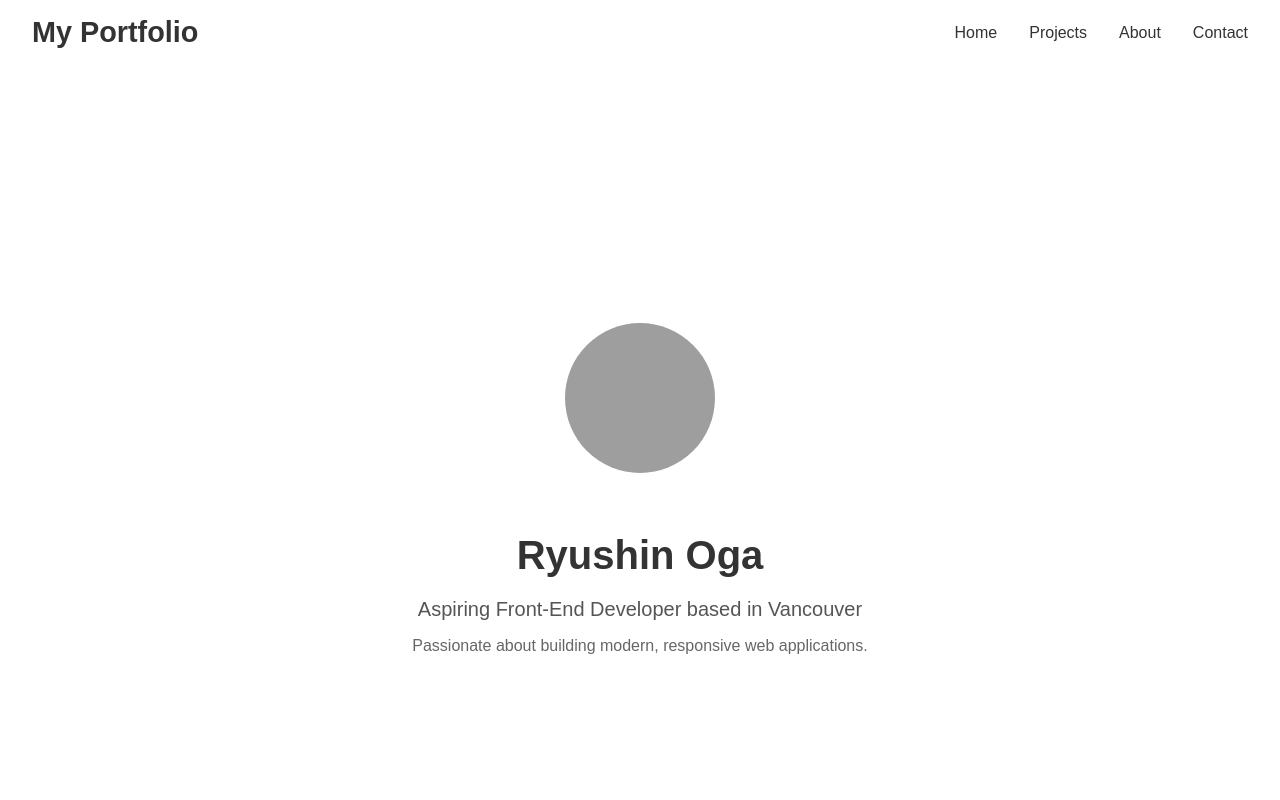
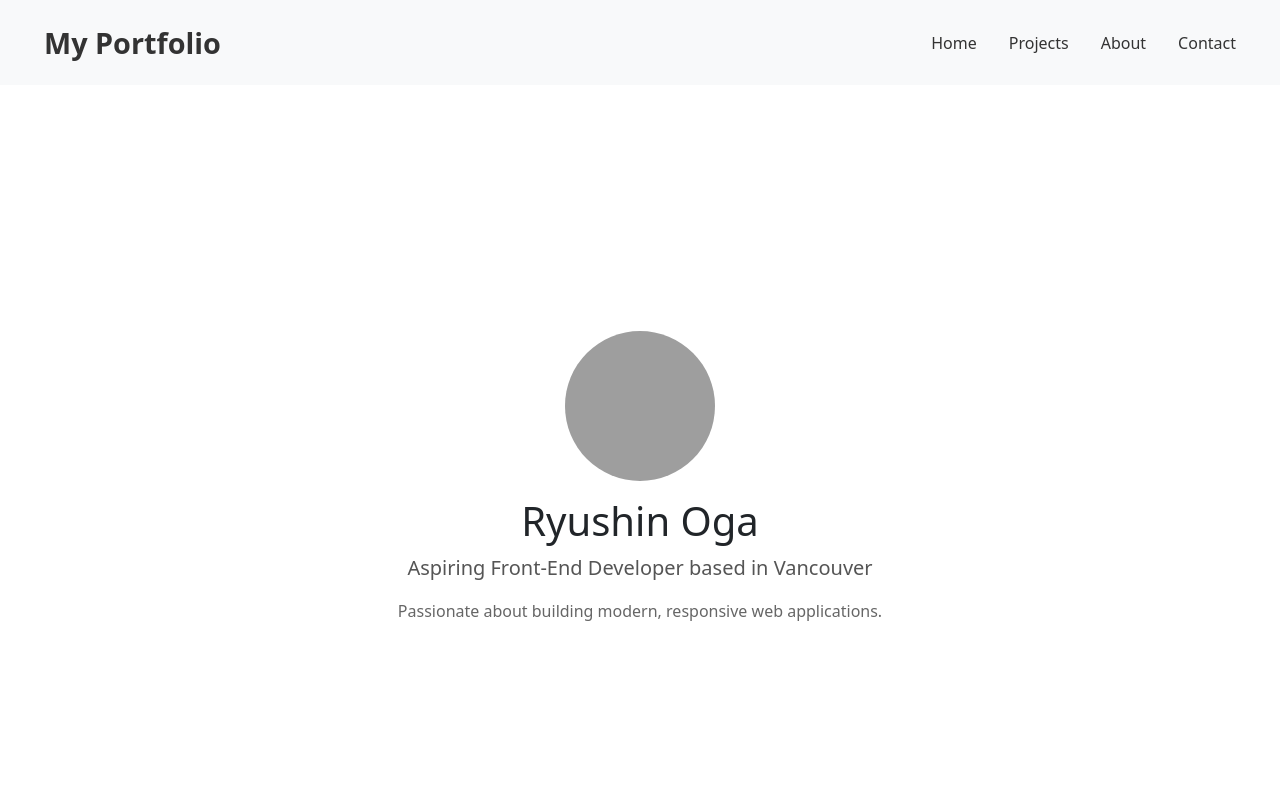
Before and after one commit to 7-ry/my-portfolio, an Angular app: page / in a window 1280 px wide. Shown: the top 800 px of the page. Built offline with nearby package versions, Linux system fonts and the light colour scheme; grey boxes are pictures that could not be loaded.

Commit message:
Navbar updated

```diff
--- a/angular.json
+++ b/angular.json
@@ -35,10 +35,12 @@
             "styles": [
               "src/styles.scss",
               "node_modules/aos/dist/aos.css",
-              "node_modules/@fortawesome/fontawesome-free/css/all.min.css"
+              "node_modules/@fortawesome/fontawesome-free/css/all.min.css",
+              "node_modules/bootstrap/dist/css/bootstrap.min.css"
             ],
             "scripts": [
-              "node_modules/aos/dist/aos.js"
+              "node_modules/aos/dist/aos.js",
+              "node_modules/bootstrap/dist/js/bootstrap.bundle.min.js"
             ]
           },
           "configurations": {
--- a/package.json
+++ b/package.json
@@ -18,6 +18,7 @@
     "@angular/platform-browser-dynamic": "^19.2.0",
     "@angular/router": "^19.2.0",
     "@fortawesome/fontawesome-free": "^6.7.2",
+    "@popperjs/core": "^2.11.8",
     "aos": "^2.3.4",
     "bootstrap": "^5.3.5",
     "rxjs": "~7.8.0",
--- a/src/app/navbar/navbar.component.html
+++ b/src/app/navbar/navbar.component.html
@@ -1,11 +1,25 @@
-<nav class="navbar">
-    <div class="logo">
-        <a href="#">My Portfolio</a>
+<nav class="navbar navbar-expand-lg navbar-light bg-light sticky-top" [class.navbar-scrolled]="scrolled">
+    <div class="container-fluid">
+        <a class="navbar-brand" href="#">My Portfolio</a>
+        <button class="navbar-toggler" type="button" data-bs-toggle="collapse" data-bs-target="#navbarNav">
+            <span class="navbar-toggler-icon"></span>
+        </button>
+
+        <div class="collapse navbar-collapse" id="navbarNav">
+            <ul class="navbar-nav ms-auto">
+                <li class="nav-item">
+                    <a class="nav-link" href="#hero">Home</a>
+                </li>
+                <li class="nav-item">
+                    <a class="nav-link" href="#projects">Projects</a>
+                </li>
+                <li class="nav-item">
+                    <a class="nav-link" href="#about">About</a>
+                </li>
+                <li class="nav-item">
+                    <a class="nav-link" href="#contact">Contact</a>
+                </li>
+            </ul>
+        </div>
     </div>
-    <ul class="nav-links">
-        <li><a href="#hero">Home</a></li>
-        <li><a href="#projects">Projects</a></li>
-        <li><a href="#about">About</a></li>
-        <li><a href="#contact">Contact</a></li>
-    </ul>
 </nav>
--- a/src/app/navbar/navbar.component.scss
+++ b/src/app/navbar/navbar.component.scss
@@ -7,49 +7,43 @@
     position: sticky;
     top: 0;
     z-index: 1000;
+    transition: background-color 0.3s ease, box-shadow 0.3s ease;
 
-    .logo {
+    .navbar-brand {
         font-size: 1.8rem;
         font-weight: bold;
         color: #333;
     }
 
-    .nav-links {
+    .navbar-nav {
+        display: flex;
+        gap: 2rem;
         list-style: none;
-        /* ドットを消す */
-        display: flex;
-        /* 横並び */
-        gap: 2rem;
-        /* リンク間のスペース */
         margin: 0;
         padding: 0;
 
-        li {
-            a {
-                text-decoration: none;
-                /* 下線を消す */
+        .nav-item {
+            .nav-link {
+                position: relative;
                 color: #333;
                 font-weight: 500;
-                position: relative;
+                text-decoration: none;
+                padding: 0.5rem 0;
                 transition: color 0.3s ease;
 
                 &::after {
                     content: '';
                     position: absolute;
-                    width: 100%;
+                    left: 0;
+                    bottom: 0;
+                    width: 0%;
                     height: 2px;
-                    bottom: -4px;
-                    left: 0;
                     background-color: #007bff;
-                    /* アニメーションカラー */
-                    transform: scaleX(0);
-                    transform-origin: right;
-                    transition: transform 0.3s ease;
+                    transition: width 0.3s ease;
                 }
 
                 &:hover::after {
-                    transform: scaleX(1);
-                    transform-origin: left;
+                    width: 100%;
                 }
 
                 &:hover {
@@ -58,4 +52,9 @@
             }
         }
     }
+
+    &.navbar-scrolled {
+        background-color: #ffffff !important;
+        box-shadow: 0 2px 8px rgba(0, 0, 0, 0.1);
+    }
 }
--- a/src/app/navbar/navbar.component.ts
+++ b/src/app/navbar/navbar.component.ts
@@ -1,11 +1,16 @@
-import { Component } from '@angular/core';
+import { Component, HostListener } from '@angular/core';
 
 @Component({
   selector: 'app-navbar',
-  imports: [],
+  standalone: true,
   templateUrl: './navbar.component.html',
-  styleUrl: './navbar.component.scss'
+  styleUrls: ['./navbar.component.scss']
 })
 export class NavbarComponent {
+  scrolled = false;
 
+  @HostListener('window:scroll', [])
+  onWindowScroll() {
+    this.scrolled = window.scrollY > 50; // 50px以上スクロールしたらtrue
+  }
 }
--- a/src/styles.scss
+++ b/src/styles.scss
@@ -27,3 +27,7 @@ a {
     color: #777;
     margin-top: 5rem;
 }
+
+html {
+    scroll-behavior: smooth;
+}
```
Also changed, not shown: 1 other file (tests, documents, lock files or other folders).
